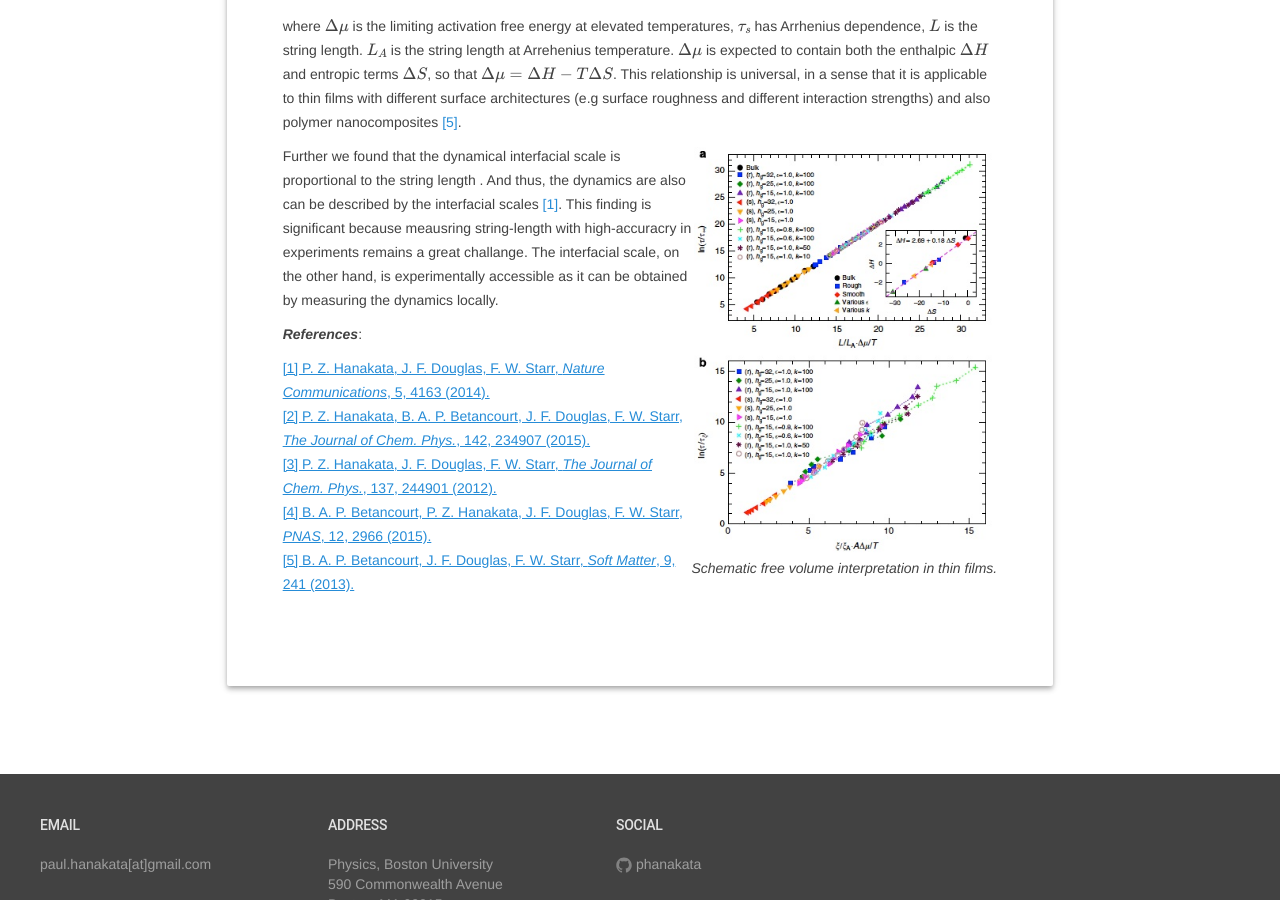
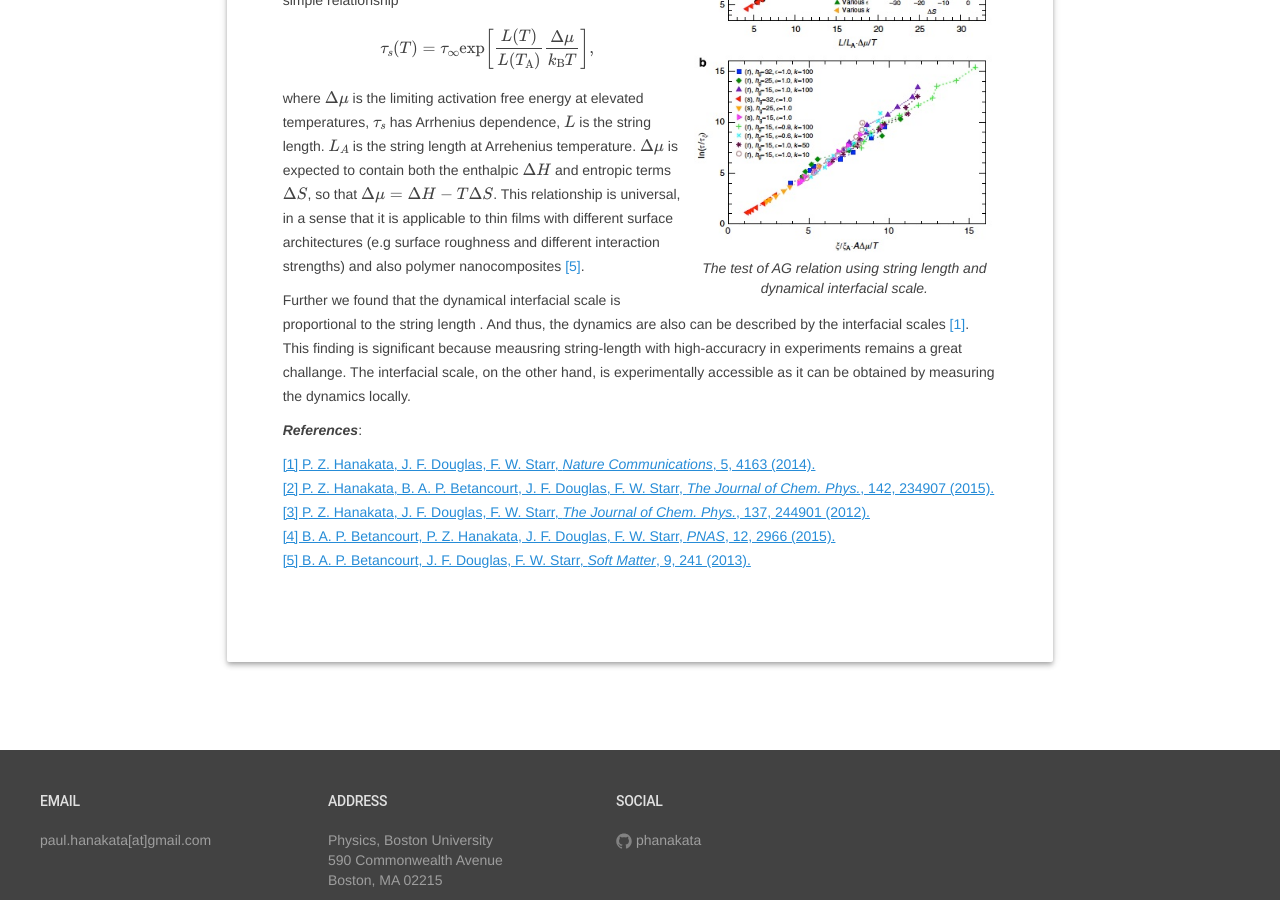
Before and after one commit to phanakata/phanakata.github.io, a Jekyll site: the page built from _posts/2015-08-01-glassforming.markdown, in a window 1280 px wide and 900 px high, scrolled down 1199 px. Built offline with Jekyll 4.4.1, drawn with Linux system fonts in a browser that asks for light colours; formulas are drawn with MathJax 3.

Commit message:
Update 2015-08-01-glassforming.markdown

```diff
--- a/_posts/2015-08-01-glassforming.markdown
+++ b/_posts/2015-08-01-glassforming.markdown
@@ -26,6 +26,10 @@ There are three significant findings:
 Have you ever stucked in a over crowded train during the rush hour? In this situation, it will take much longer time for everyone to move around inside the train. This simple explanation is oftend used to describe glass formation in polymer melts. In thin films, the dynamics (relaxation time $\tau$) accross the film will be different due to local surrounding. Close to free-surface, atoms can freely move while atoms near the substrate may be either mobile or immobile depending on the surface attraction. It turns out that the perturbed regions grow with decreasing temperature, and thus these effects become signifcant for thinner films. We called these growing perturbing regions "interfacial scales" $\xi$. The next question is how do we quantity this regions, dynamically or based on structure (e.g density)? Our further investigations <span style="color:#268cd7"> [3]</span> revealed that the dynamical scales grow much faster than the the static scales. This was the first hint of connection between relaxation time and interfacial scales.
 
 ###### Unifying theory describing dynamics based on string-like motions and interfacial scales
+<table class="image" align="right">
+<caption align="bottom">{{ "<i> The test of AG relation using string length and dynamical interfacial scale.</i>" }}</caption>
+<tr><td><img src="/img/AG.jpg" alt="Test of AG relation using string length and dynamical interfacial scale" description="Drawing" style="width: 300px; max-width:100%;"/></td></tr>
+</table>
 Back to our the analogy of moving in a overcrowded train, we can only move if our neighbors are also moving. This means in order to move you have to move cooperatively. In polymer melt, the atoms are moving in string-like fashion. Adam-Gibbs (AG) envisioned that there is an intrinsic scales that govern the relxation. We then found that the dynamics can be described by a simple relationship
 
 $$\tau_s(T)=\tau_{\infty}{ \rm exp}\bigg[\frac{L(T)}{L(T_{\rm A})}{\frac{\Delta \mu}{k_{\rm B}T}}\bigg],$$
@@ -35,11 +39,6 @@ temperatures, $\tau_s$ has Arrhenius dependence, $L$ is the string length. $L_A$
 expected to contain both the enthalpic $\Delta H$ and entropic terms
 $\Delta S$, so that $ \Delta \mu = \Delta H - T \Delta S$.
 This relationship is universal, in a sense that it is applicable to thin films with different surface architectures (e.g surface roughness and different interaction strengths) and also polymer nanocomposites<span style="color:#268cd7"> [5]</span>.
-
-<table class="image" align="right">
-<caption align="bottom">{{ "<i> Schematic free volume interpretation in thin films.</i>" }}</caption>
-<tr><td><img src="/img/AG.jpg" alt="Test of AG relation using string length and dynamical interfacial scale" description="Drawing" style="width: 300px; max-width:100%;"/></td></tr>
-</table>
 
 Further we found that the dynamical interfacial scale is proportional to the string length . And thus, the dynamics are also can be described by the interfacial scales <span style="color:#268cd7"> [1]</span>. This finding is significant because meausring string-length with high-accuracry in experiments remains a great challange. The interfacial scale, on the other hand, is experimentally accessible as it can be obtained by measuring the dynamics locally.
 
```
